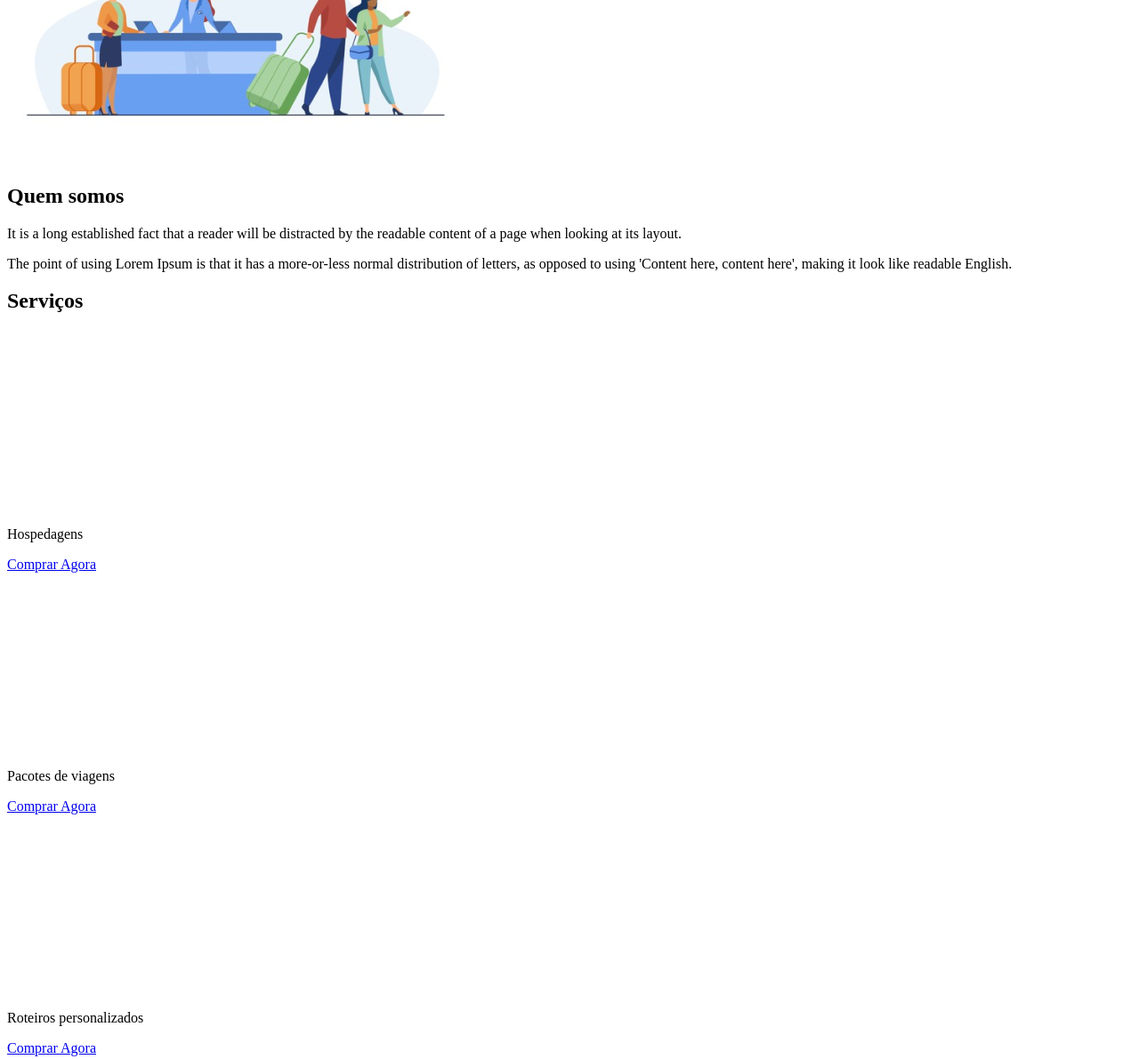
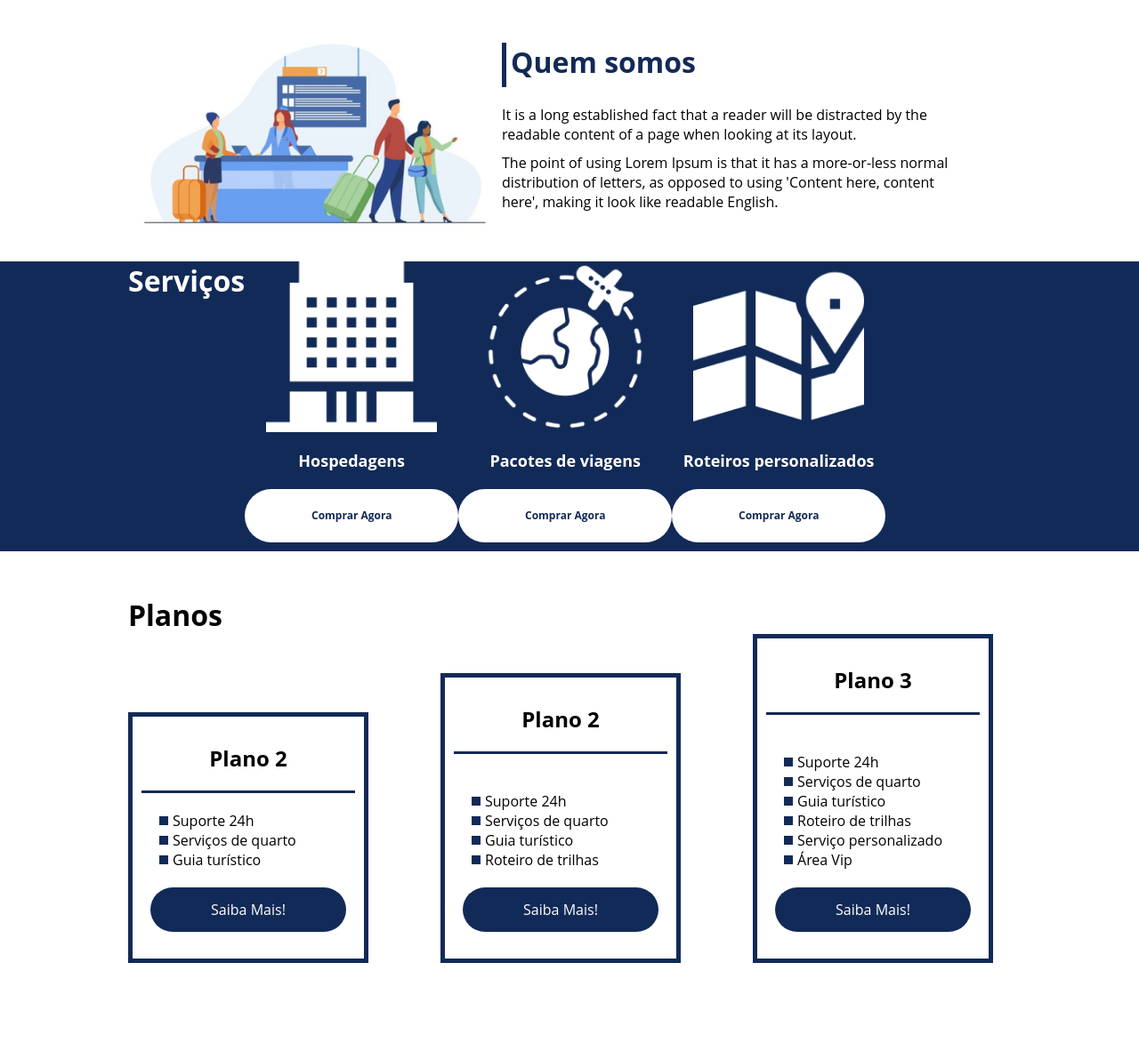
Before and after one commit to danncastro/flexbox, a plain HTML site: page index.html in a window 1280 px wide. Shown: the part 897-2088 px from the top of the page at 89% size. Drawn offline with Linux system fonts and the light colour scheme.

Commit message:
Adicionado css ao site

```diff
--- a/index.html
+++ b/index.html
@@ -5,22 +5,27 @@
     <meta name="viewport" content="width=device-width, initial-scale=1.0">
     <title>Flex Turismos</title>
     <link rel="stylesheet" href="./style.css">
+    <link rel="preconnect" href="https://fonts.googleapis.com">
+    <link rel="preconnect" href="https://fonts.gstatic.com" crossorigin>
+    <link href="https://fonts.googleapis.com/css2?family=Open+Sans:ital,wght@0,300;0,400;0,600;0,700;1,300;1,400;1">
 </head>
 <body>
     <header>
-        <h1>FlexTurismos</h1>
-        <ul>
+        <div class="flex-container menu">
+            <div><h1>FlexTurismos</h1></div>
+            <ul class="flex-container list-items">
                 <li><a href="#quem-somos">Quem Somos</a></li>
                 <li><a href="#servicos">Serviços</a></li>
                 <li><a href="#planos">Planos</a></li>
             </ul>
+        </div>
     </header>
 
-    <div>
-        <div>
+    <div class="flex-container apresentacao">
+        <div class="texto-apresentacao">
             <h1>Flex <br>Turismos</h1>
             <p>O melhor serviço para você!</p>
-            <a href="">Saiba Mais!</a>
+            <a href="" class="btn">Saiba Mais!</a>
         </div>
 
         <div>
@@ -28,71 +33,85 @@
         </div>
     </div>
 
-    <div>
-        <div>
-            <img src="./images/1-quem-somos.png" alt="balcão de atendimento">
-        </div>
-
+    <div class="flex-container" id="quem-somos">
         <div>
             <h2>Quem somos</h2>
             <p>It is a long established fact that a reader will be distracted by the readable content of a page when looking at its layout. </p>
             <p>The point of using Lorem Ipsum is that it has a more-or-less normal distribution of letters, as opposed to using 'Content here, content here', making it look like readable English.</p>
         </div>
+
+            <div>
+                <img src="./images/1-quem-somos.png" alt="balcão de atendimento">
             </div>
 
-    <div>
+    </div>
+
+
+
+
+
+
+    <div class="container-externo">
+        <div class="flex-container" id="servicos">
             <div>
                 <h2>Serviços</h2>
             </div>
 
-        <div>
-            <div>
+            <div class="list-servicos">
+                <div class="item-servico">
                     <div><img src="./images/icon-2.png" alt="hospedagens"></div>
                     <p>Hospedagens</p>
-                <a href="#">Comprar Agora</a>
+                    <a href="#" class="btn">Comprar Agora</a>
                 </div>
-
-            <div>
+                <div class="item-servico">
                     <div><img src="./images/icon-1.png" alt="pacote de viagens"></div>
                     <p>Pacotes de viagens</p>
-               <a href="#">Comprar Agora</a>
+                    <a href="#" class="btn">Comprar Agora</a>
                 </div>
-
-            <div>
+                <div class="item-servico">
                     <div><img src="./images/icon-3.png" alt="roteiros personalizados"></div>
                     <p>Roteiros personalizados</p>
-                <a href="#">Comprar Agora</a>
+                    <a href="#" class="btn">Comprar Agora</a>
                 </div>
-
+            </div>
         </div>
     </div>
 
+
+
+
+
     <div>
 
-        <div>
+    <div class="flex-container" id="planos">
+        <div><h2>Planos</h2></div>
+
+        <div class="list-planos">
+            <div class="item-plano">
                 <h3>Plano 2</h3>
                 <ul>
                     <li>Suporte 24h</li>
                     <li>Serviços de quarto</li>
                     <li>Guia turístico</li>
                 </ul>
-            <a href="#">Saiba Mais!</a>
+                <a href="#" class="btn">Saiba Mais!</a>
             </div>
 
-        <div>
+            <div class="item-plano">
                 <h3>Plano 2</h3>
+                <br>
                 <ul>
                     <li>Suporte 24h</li>
                     <li>Serviços de quarto</li>
                     <li>Guia turístico</li>
                     <li>Roteiro de trilhas</li>
-                <li>Serviço personalizado</li>
                 </ul>
-            <a href="#">Saiba Mais!</a>
+                <a href="#" class="btn">Saiba Mais!</a>
             </div>
 
-        <div>
+            <div class="item-plano">
                 <h3>Plano 3</h3>
+                <br>
                 <ul>
                     <li>Suporte 24h</li>
                     <li>Serviços de quarto</li>
@@ -101,13 +120,16 @@
                     <li>Serviço personalizado</li>
                     <li>Área Vip</li>
                 </ul>
-            <a href="#">Saiba Mais!</a>
+                <a href="#" class="btn">Saiba Mais!</a>
+            </div>
         </div>
     </div>
 
     <footer>
+        <div class="flex-container footer">
             <p>&copy; 2021 CSS Flexbox</p>
-        <p>Desenvolvido por: Seu nome aqui dev</p>
+            <p>Desenvolvido por: Danniel Castro</p>
+        </div>
     </footer>
 </body>
 </html>
--- a/style.css
+++ b/style.css
@@ -0,0 +1,293 @@
+*{
+    margin: 0;
+    padding: 0;
+    font-family: 'Open Sans', sans-serif;
+}
+
+ul{
+    list-style: none;
+    margin: 0;
+    padding: 0;
+}
+
+ul li a{
+    text-decoration: none;
+}
+
+div img{
+    display: block;
+    width: 100%;
+}
+
+.flex-container{
+    display: flex;
+    max-width: 992px;
+    margin: auto;
+    width: 100%;
+    min-width: 320px;
+}
+
+header{
+    background-color: #122A57;
+    height: 100px;
+    display: flex;
+    align-items: center;
+    color: #FFF;
+}
+
+header .list-items{
+    display: flex;
+    width: 100%;
+    max-width: 260px;
+    justify-content: space-between;
+    align-items: center;
+}
+
+.list-items li a{
+    color: #FFF;
+}
+
+header .menu{
+    justify-content: space-between;
+}
+
+.apresentacao{
+    height: 100vh;
+    align-items: center;
+    justify-content: space-between;
+}
+
+.apresentacao .texto-apresentacao{
+    min-height: 200px;
+}
+
+.texto-apresentacao h1{
+    color: #122A57;
+    font-size: 48px;
+    margin-bottom: 10px;
+}
+
+.btn{
+    background-color: #122A57;
+    color: #FFF;
+    text-align: center;
+    border-radius: 30px;
+    width: 220px;
+    display: block;
+    text-decoration: none;
+    height: 50px;
+    line-height: 50px;
+    margin-top: 10px;
+    margin-bottom: 10px;
+}
+#quem-somos{
+    flex-direction: row-reverse;
+    align-items: center;
+    justify-content: space-between;
+}
+
+#quem-somos h2{
+    font-size: 32px;
+    color: #122A57;
+    display: flex;
+    margin-bottom: 20px;
+}
+
+#quem-somos h2::before{
+    content: "";
+    height: 50px;
+    width: 5px;
+    margin-right: 5px;
+    background-color: #122A57;
+    position: relative;
+}
+
+#quem-somos p{
+    margin-bottom: 10px;
+    width: 90%;
+}
+
+#quem-somos img{
+    min-width: 420px;
+}
+
+.container-externo{
+    background-color: #122A57;
+    width: 100%;
+}
+
+.servicos{
+    flex-direction: column;
+    padding-top: 50px;
+    padding-bottom: 100px;
+}
+
+#servicos h2{
+    color: #FFF;
+    font-size: 32px;
+    margin-bottom: 20px;
+}
+
+.list-servicos{
+    display: flex;
+    justify-content: space-between;
+}
+
+.list-servicos .item-servico{
+    text-align: center;
+}
+
+.item-servico a{
+    width: 220px;
+    background-color: #FFF;
+    border-radius: 30px;
+    height: 50px;
+    text-align: center;
+    margin-top: 20px;
+    line-height: 50px;
+    padding: 5px 10px;
+    color: #122A57;
+    font-size: 12px;
+    text-decoration: none;
+    font-weight: 700;
+}
+
+.item-servico p{
+    font-weight: 700;
+    font-size: 18px;
+    color: #FFF;
+    margin-top: 20px;
+}
+
+.item-servico img{
+    width: 80%;
+    margin: auto;
+}
+
+#planos{
+    flex-direction: column;
+    min-height: 100vh;
+    padding-top: 50px;
+}
+
+#planos h2{
+    font-size: 32px;
+}
+
+.list-planos{
+    display: flex;
+    align-items: flex-end;
+    justify-content: space-between;
+}
+
+.item-plano{
+    flex: 1;
+    border: 5px solid #122A57;
+    margin-right: 20px;
+    padding: 10px;
+    max-width: 240px;
+}
+
+.item-plano .btn{
+    margin: auto;
+    margin-bottom: 20px;
+}
+
+.item-plano h3{
+    font-size: 24px;
+    display: flex;
+    flex-direction: column;
+    text-align: center;
+    margin-top: 20px;
+}
+
+.item-plano h3::after{
+    content: "";
+    background-color: #122A57;
+    width: 100%;
+    height: 3px;
+    margin-top: 20px;
+    margin-bottom: 10px;
+}
+
+.item-plano ul{
+    padding: 10px 20px;
+    display: flex;
+    flex-direction: column;
+    margin-bottom: 10px;
+}
+
+.item-plano ul li{
+    display: flex;
+    flex-wrap: nowrap;
+    align-items: center;
+
+}
+
+.item-plano ul li::before{
+    content: "";
+    width: 10px;
+    height: 10px;
+    background-color: #122A57;
+    margin-right: 5px;
+}
+
+footer{
+    background-color: #122A57;
+    height: 70px;
+    display: flex;
+    align-items: center;
+}
+
+footer .footer{
+    justify-content: space-between;
+    color: #FFF;
+}
+
+
+/* mobile */
+@media(max-width: 992px){
+    .flex-container{
+        flex-direction: column;
+    }
+
+    .apresentacao{
+        flex-direction: column-reverse;
+    }
+
+    .apresentacao .texto-apresentacao{
+        width: 100%;
+    }
+
+    #quem-somos{
+        flex-direction: column-reverse;
+    }
+
+    #quem-somos img{
+        min-width: 320px;
+        margin: auto;
+    }
+
+    .list-servicos{
+        flex-direction: column;
+    }
+
+    .item-servico img{
+        width: 50%;
+        margin: auto;
+    }
+
+    .list-planos{
+        flex-direction: column;
+        align-items: flex-start;
+        margin-bottom: 20px;
+    }
+
+    .list-planos .item-plano{
+        max-width: 90%;
+        margin: auto;
+        width: 100%;
+        margin-bottom: 20px;
+    }
+
+}
```
Lines whose indentation alone changed are shown as unchanged.
